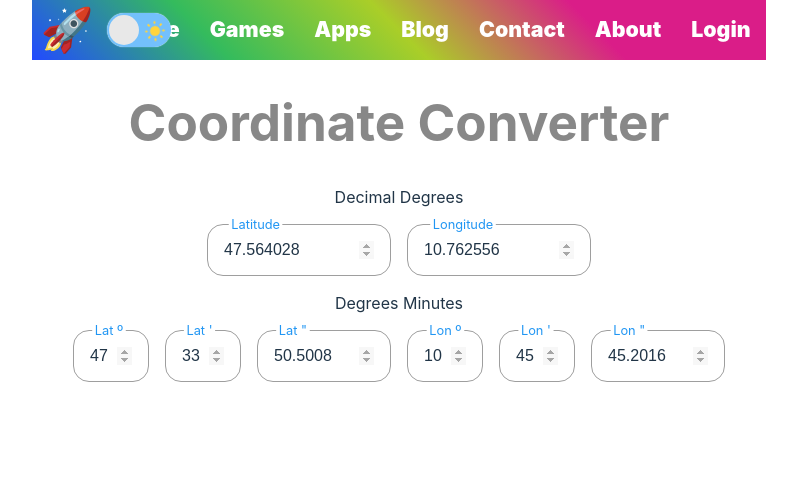
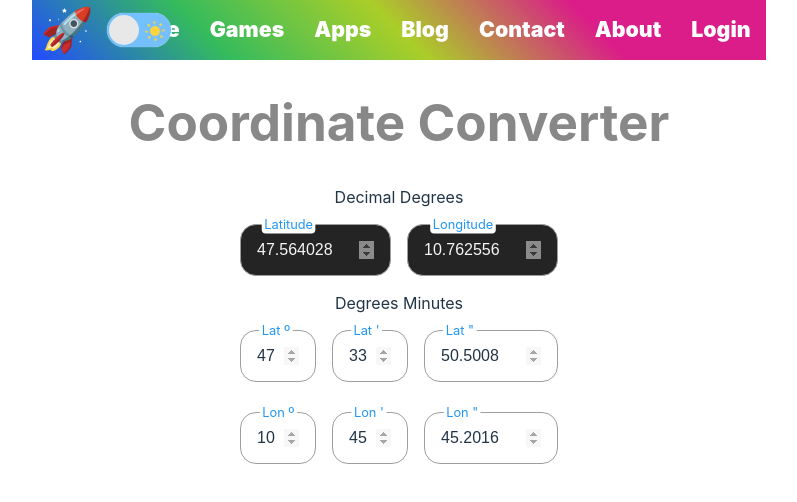
Before and after one commit to diegomardev/diegomardev-web, a React (Vite) app: page /apps/calculators/coordinate_converter in a window 1280 px wide. Shown: the top 502 px of the page, without its empty margins (241-1038 px from the left). Built offline with nearby package versions, Linux system fonts and the light colour scheme; no server answers; what atropos would draw is missing.

Commit message:
update coordinate converter

```diff
--- a/src/pages/Apps/Calculators/Coordinate_Converter/Coordinate_Converter.css
+++ b/src/pages/Apps/Calculators/Coordinate_Converter/Coordinate_Converter.css
@@ -20,7 +20,7 @@
   flex-wrap: wrap;
 }
 
-.input-calculator {
+.input-calculator-coordinate {
   border: solid 1.5px #9e9e9e;
   border-radius: 1rem;
   background-color: #242424;
@@ -28,7 +28,7 @@
   font-size: 1rem;
   color: #f5f5f5;
   transition: border 150ms cubic-bezier(0.4,0,0.2,1);
-  width: 150px;
+  width: 117px;
 }
 .degrees{
   width: 42px;
--- a/src/pages/Apps/Calculators/Coordinate_Converter/Coordinate_Converter.jsx
+++ b/src/pages/Apps/Calculators/Coordinate_Converter/Coordinate_Converter.jsx
@@ -105,7 +105,7 @@ function Apps() {
                 type="number"
                 name="latitude"
                 autoComplete="off"
-                className="input-calculator"
+                className="input-calculator-coordinate"
                 value={latitude}
                 onChange={(e) => handleLatitudeChange(e)}
               />
@@ -117,7 +117,7 @@ function Apps() {
                 type="number"
                 name="longitude"
                 autoComplete="off"
-                className="input-calculator input-calculator"
+                className="input-calculator-coordinate"
                 value={longitude}
                 onChange={(e) => handleLongitudeChange(e)}
               />
@@ -161,7 +161,9 @@ function Apps() {
                 onChange={(e) => handleDMSChange('latSeconds', e)}
               />
               <label className="user-label-calculator">Lat "</label>
+              </div>
             </div>
+            <div>
             <div className="input-group-calculator">
               <input
                 required
```
